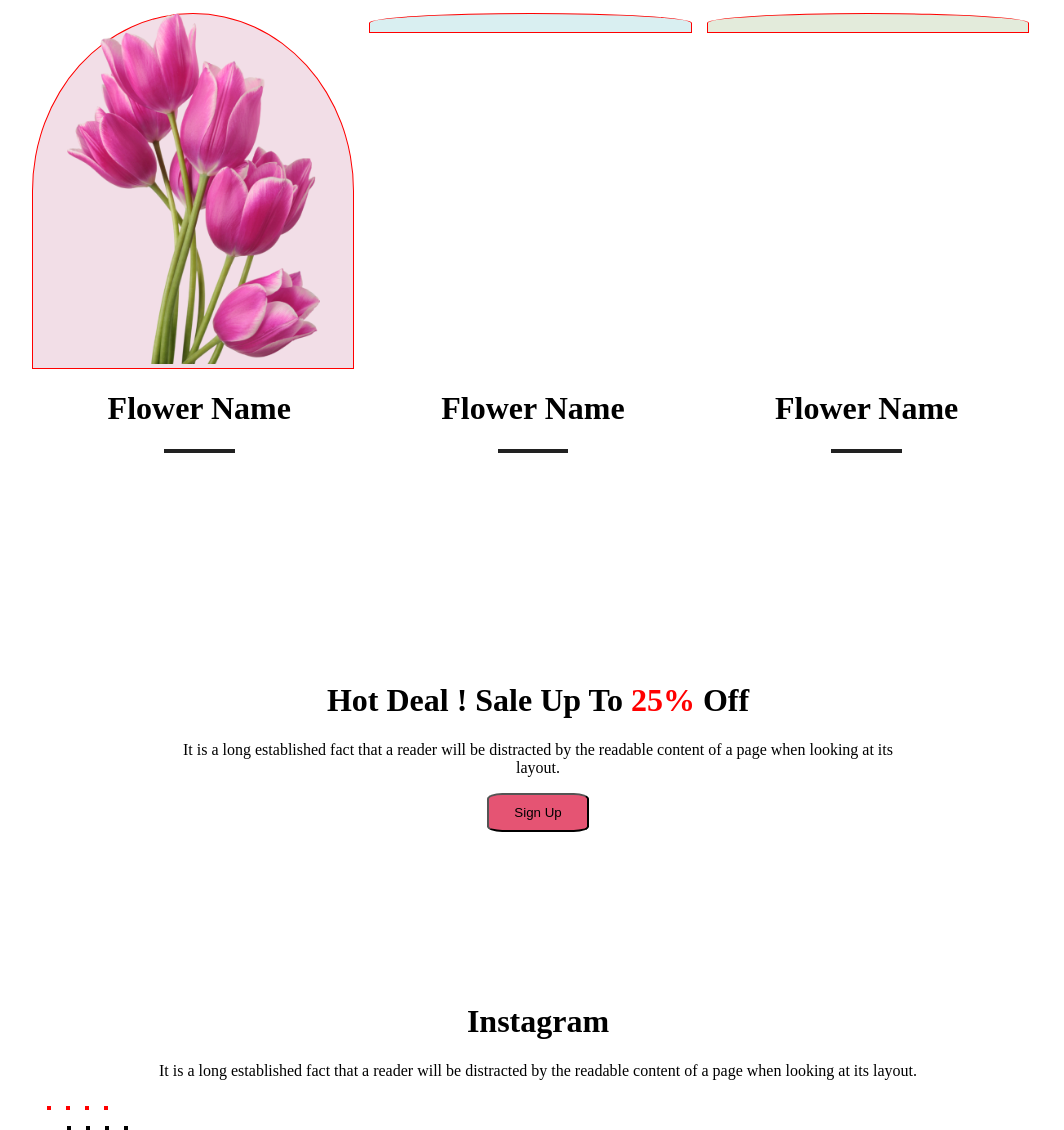
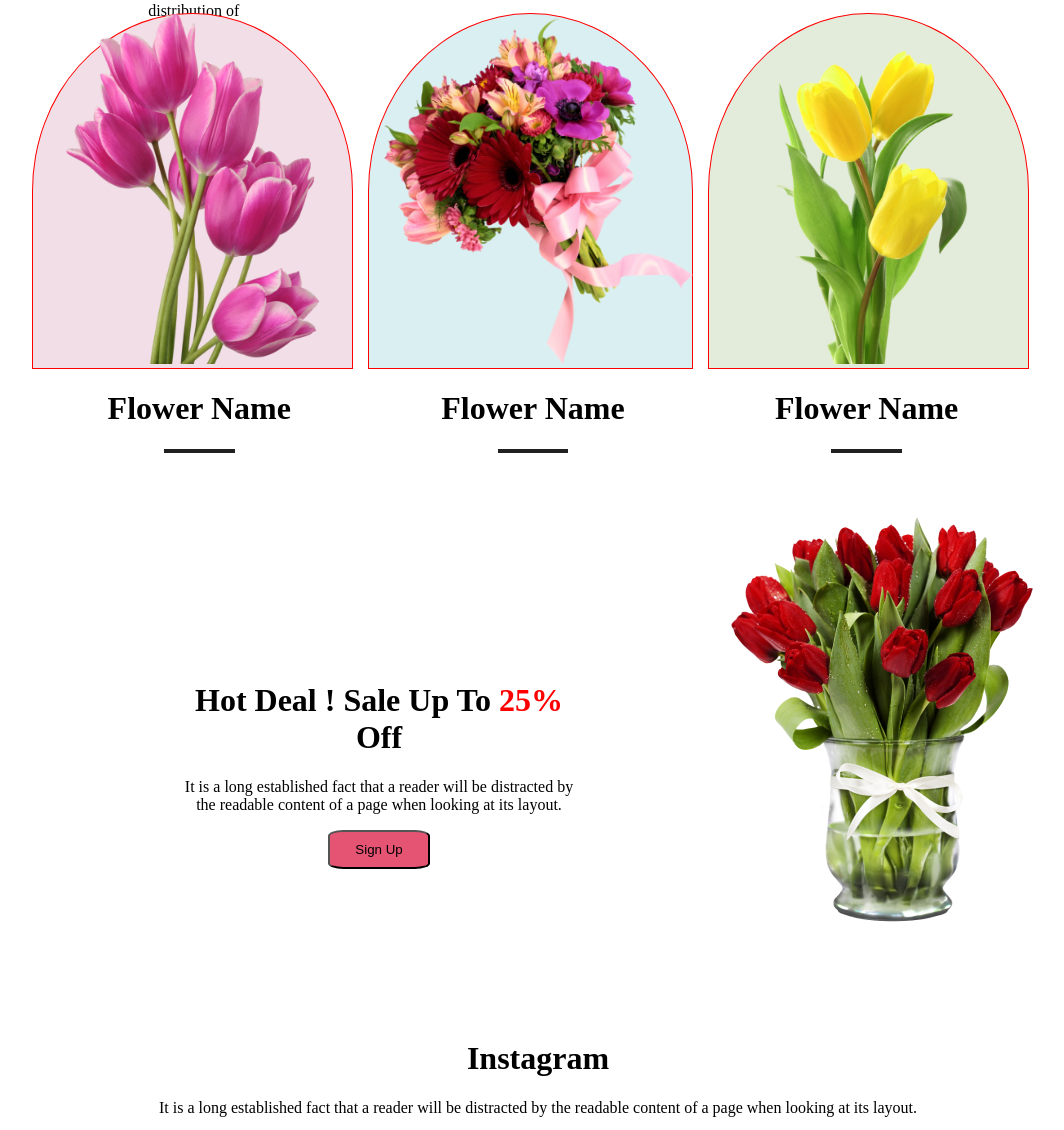
Before and after one commit to Md-SowadKarim/portfolio_1, a plain HTML site: page index.html in a window 1280 px wide. Shown: the part 627-1757 px from the top of the page, without its empty margins (102-1166 px from the left). Drawn offline with Linux system fonts and the light colour scheme; the site is published under a folder, as on GitHub Pages, so addresses that start at the root find nothing.

Commit message:
Update index.html
added some dots before the image names because of some path issues

```diff
--- a/index.html
+++ b/index.html
@@ -18,7 +18,7 @@
                 <button>Shop-Now</button>
             </div>
             <div class="first-right">
-                <img src="/Flower Asset/pngwing 10.png" alt="">
+                <img src="./Flower Asset/pngwing 10.png" alt="">
             </div>
         </div>
         </div>
@@ -36,11 +36,11 @@
                     <img src="./Flower Asset/pngwing 6.png" alt="">
                 </div>
                 <div class="first-down-ff f2">
-                    <img src="/Flower Asset/pngwing 5.png" alt="">
+                    <img src="./Flower Asset/pngwing 5.png" alt="">
 
                 </div>
                 <div class="first-down-ff f3">
-                    <img src="/Flower Asset/pngwing 7.png" alt="">
+                    <img src="./Flower Asset/pngwing 7.png" alt="">
 
                 </div>
         </div>
@@ -70,7 +70,7 @@
                 <button type="">Sign Up</button>
             </div>
             <div class="third-section-right">
-                <img src="/Flower Asset/pngwing 8.png" alt="">
+                <img src="./Flower Asset/pngwing 8.png" alt="">
             </div>
         </div>
         </div>
@@ -82,16 +82,16 @@
         </div>
         <div class="fourth-section-down container">
             <div class="fourth-section-f ">
-                <img src="/Flower Asset/Flower 01.png" alt="">
+                <img src="./Flower Asset/Flower 01.png" alt="">
             </div>
             <div class="fourth-section-f">
-                <img src="/Flower Asset/Rectangle 4.png" alt="">
+                <img src="./Flower Asset/Rectangle 4.png" alt="">
             </div>
             <div class="fourth-section-f">
-                <img src="/Flower Asset/Rectangle 5.png" alt="">
+                <img src="./Flower Asset/Rectangle 5.png" alt="">
             </div>
             <div class="fourth-section-f">
-                <img src="/Flower Asset/Rectangle 6.png" alt="">
+                <img src="./Flower Asset/Rectangle 6.png" alt="">
             </div>
         </div>
         <div class="fifth-section container">
```
